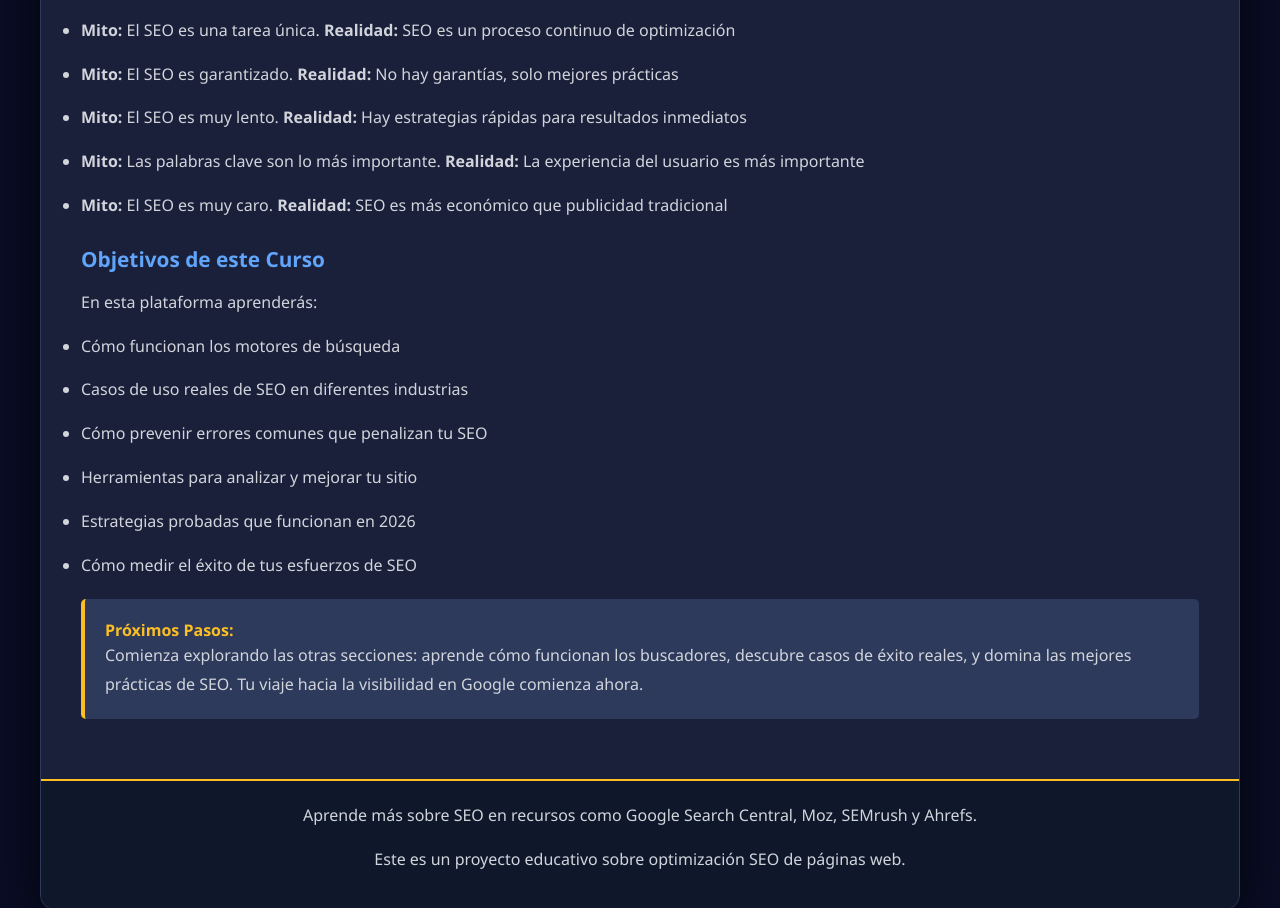
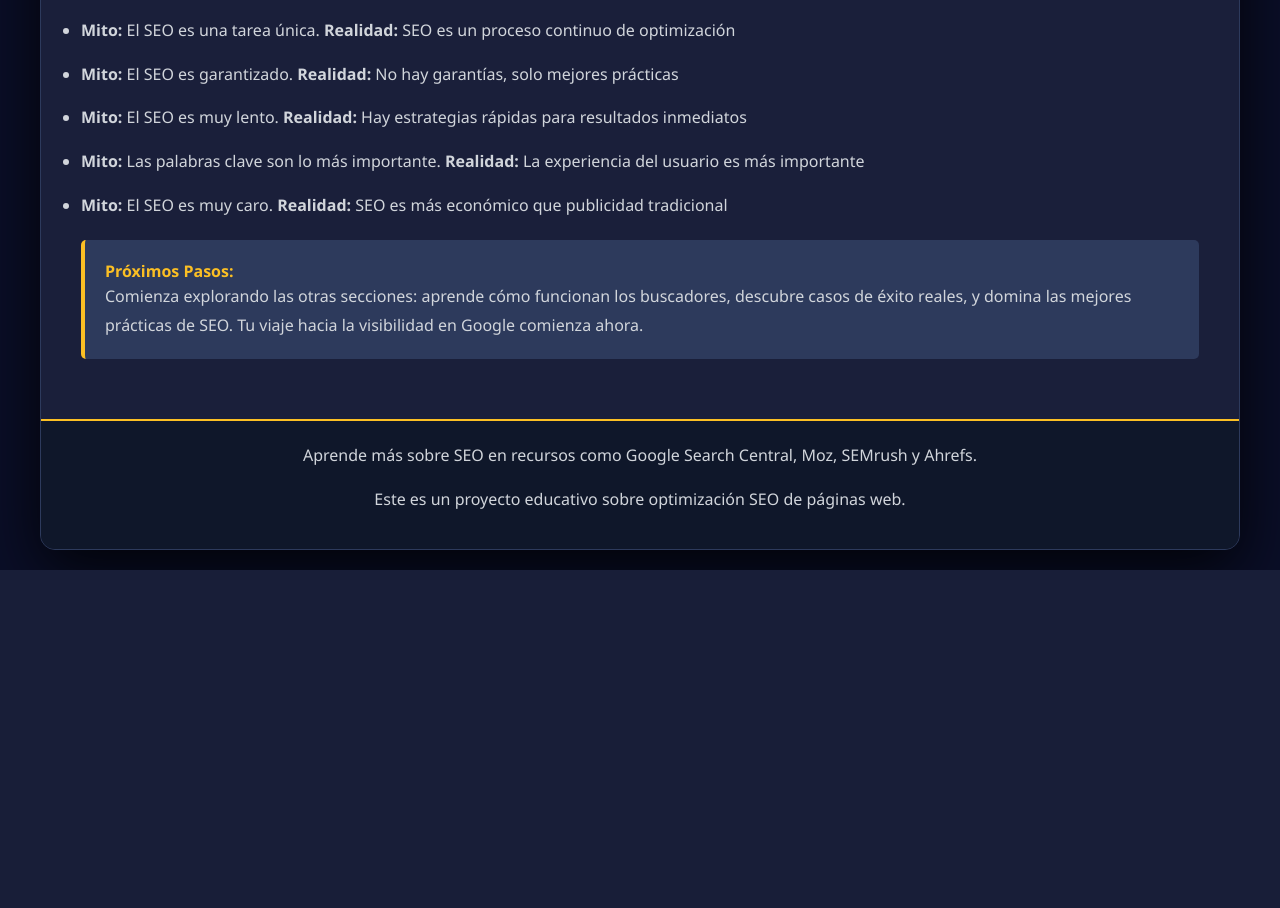
Before and after one commit to alexis-rejas/TWD_T01_SEO, a Flask app: page / in a window 1280 px wide. Shown: the part 2333-3241 px from the top of the page. After the commit the page ends 2903 px from the top, so only its background shows below. Run offline with Flask 3, Linux system fonts and the light colour scheme.

Commit message:
ola mundo

```diff
--- a/app/templates/clientes/home.html
+++ b/app/templates/clientes/home.html
@@ -73,16 +73,6 @@
         <li><strong>Mito:</strong> El SEO es muy caro. <strong>Realidad:</strong> SEO es más económico que publicidad tradicional</li>
     </ul>
 
-    <h3>Objetivos de este Curso</h3>
-    <p>En esta plataforma aprenderás:</p>
-    <ul>
-        <li>Cómo funcionan los motores de búsqueda</li>
-        <li>Casos de uso reales de SEO en diferentes industrias</li>
-        <li>Cómo prevenir errores comunes que penalizan tu SEO</li>
-        <li>Herramientas para analizar y mejorar tu sitio</li>
-        <li>Estrategias probadas que funcionan en 2026</li>
-        <li>Cómo medir el éxito de tus esfuerzos de SEO</li>
-    </ul>
 
     <div class="card">
         <strong>Próximos Pasos:</strong>
```
